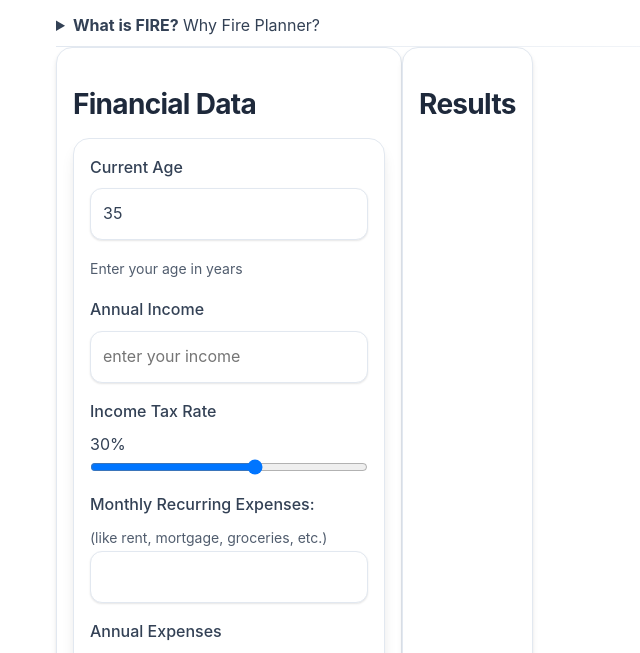
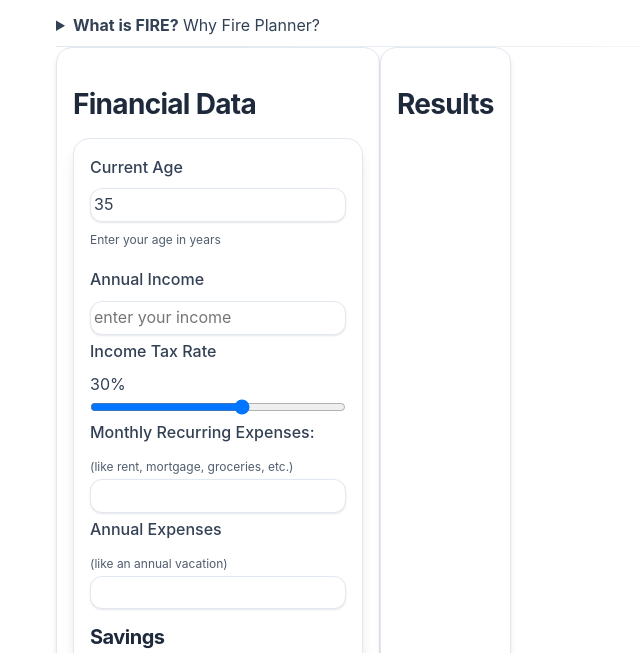
Before and after one commit to readlang/fire_planner, a plain HTML site: page index.html in a window 1280 px wide. Shown: the part 145-798 px from the top of the page, without its empty margins (0-640 px from the left). Drawn offline with Linux system fonts and the light colour scheme; files that its build step writes are made by us from their sources.

Commit message:
added correct css

```diff
--- a/classless.css
+++ b/classless.css
@@ -53,6 +53,7 @@
     /* Spacing */
     --spacing-base: 1rem;
     --spacing-base-half: 0.5rem;
+    --spacing-base-quarter: 0.25rem;
     --border-radius-sm: 0.25rem;
     --border-radius: 0.5rem;
     --border-radius-md: 0.75rem;
@@ -222,7 +223,7 @@ a[target="_blank"]:after {
 }
 
 small {
-    font-size: 0.875rem;
+    font-size: 0.75rem;
     opacity: 0.85;
 }
 
@@ -373,8 +374,8 @@ select,
 textarea {
     display: block;
     width: 100%;
-    margin-bottom: var(--spacing-base);
-    padding: calc(var(--spacing-base) * var(--input-padding-factor));
+    margin-bottom: var(--spacing-base-quarter);
+    padding: calc(var(--spacing-base-quarter) * var(--input-padding-factor));
     border: 1px solid var(--border-color);
     border-radius: var(--border-radius-md);
     background-color: var(--body-bg);
--- a/index.html
+++ b/index.html
@@ -5,7 +5,7 @@
         <meta name="viewport" content="width=device-width, initial-scale=1.0">
         <title>Fire Planner</title>
         <link rel="icon" href="assets/favicon.png" type="image/png">
-        <link rel="stylesheet" href="classless.min.css">
+        <link rel="stylesheet" href="classless.css">
     </head>
     <body>
         <header>
```
